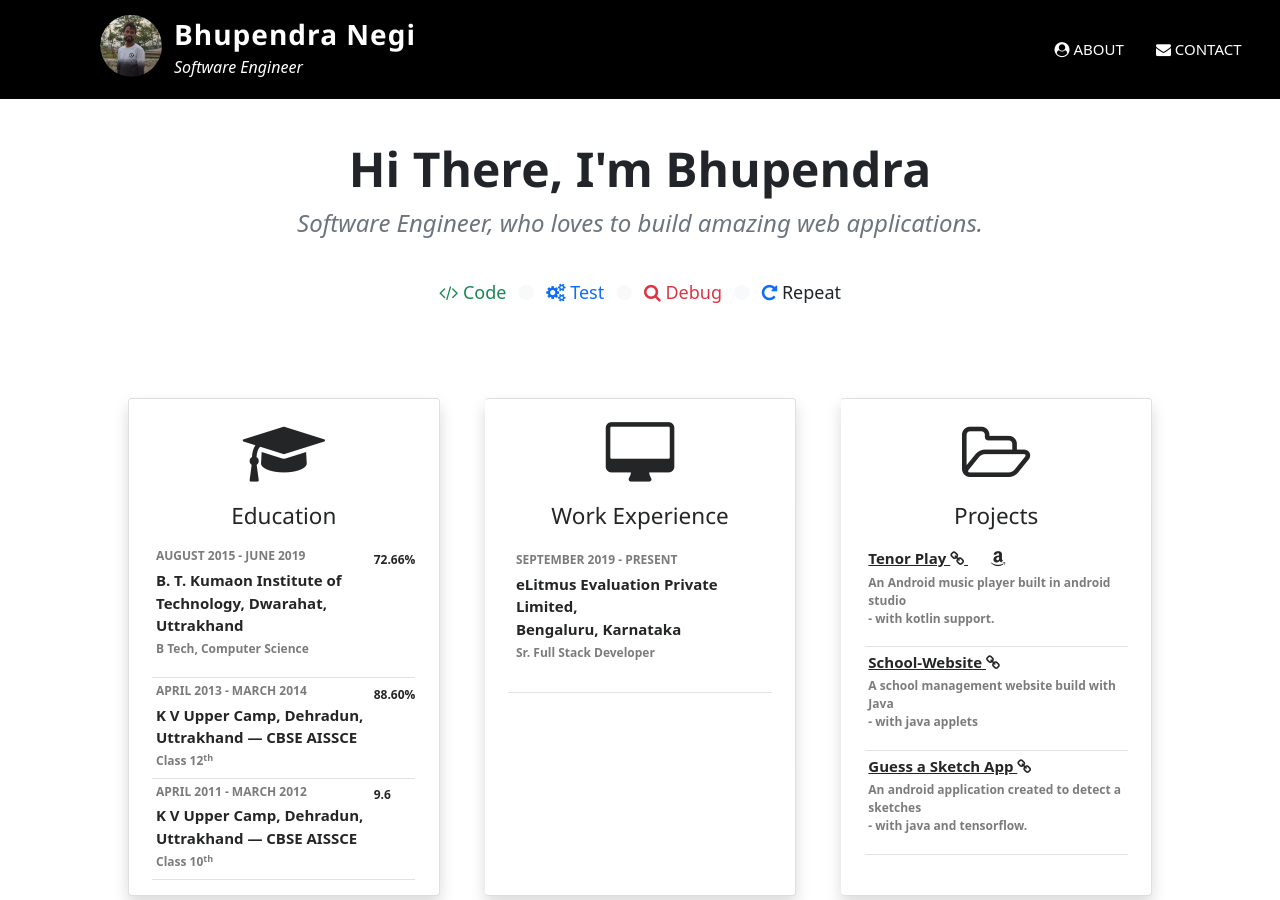
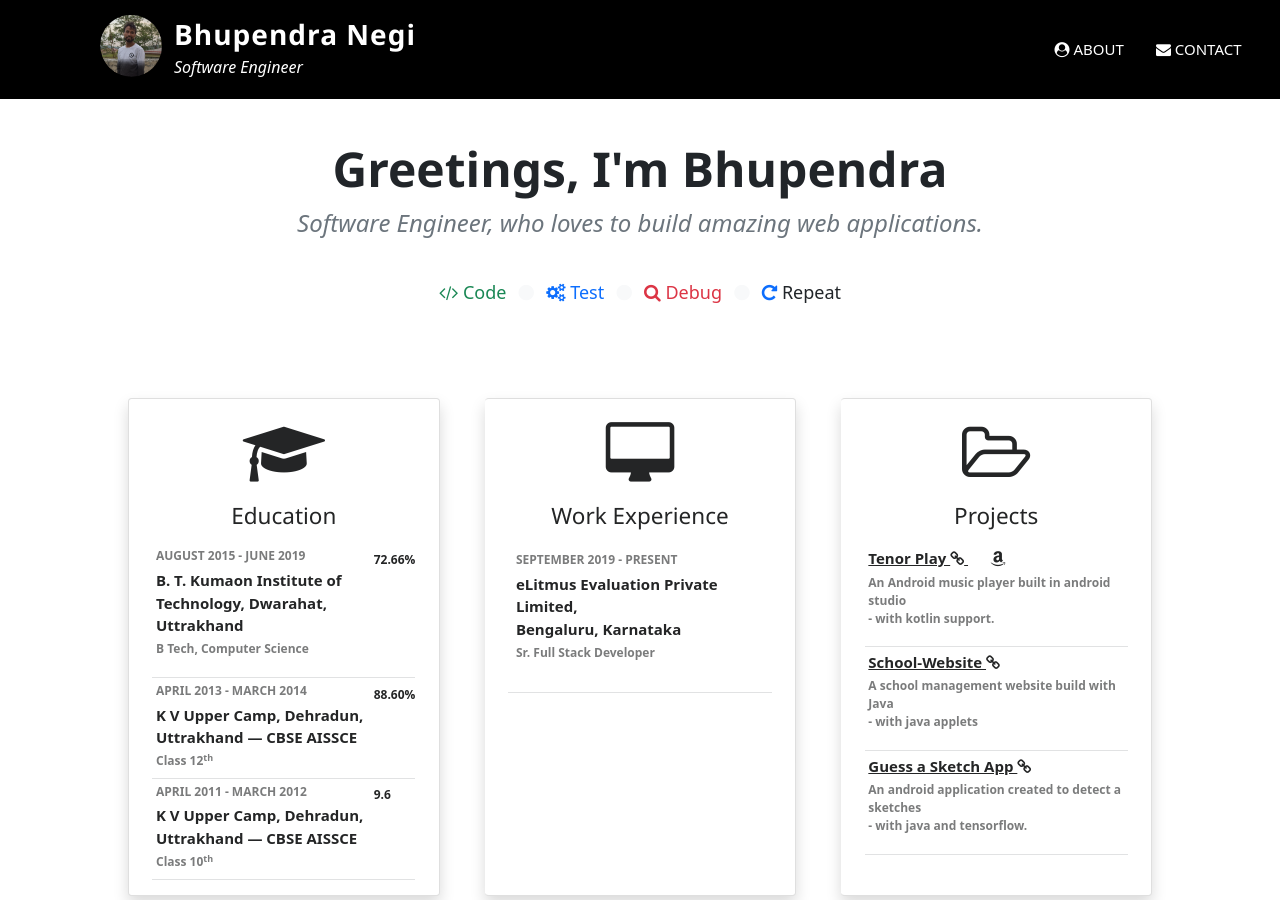
Before and after one commit to BhupendraNegi/bhupendranegi.github.io, a Jekyll site: the page built from index.html, in a window 1280 px wide and 900 px high. Built offline with Jekyll 4.4.1, drawn with Linux system fonts in a browser that asks for light colours.

```diff
--- a/index.html
+++ b/index.html
@@ -3,7 +3,7 @@ layout: default
 ---
 <div>
   <div class="blog-container blog-container-top blog-center" id="about">
-    <h2 class="blog-xxxlarge "><b> Hi There, I'm Bhupendra </b></h2>
+    <h2 class="blog-xxxlarge "><b> Greetings, I'm Bhupendra </b></h2>
     <p class="blog-center blog-xlarge text-secondary"><i>Software Engineer, who loves to build amazing web applications.</i></p>
     <br>
     <p class="blog-center blog-large">
```
